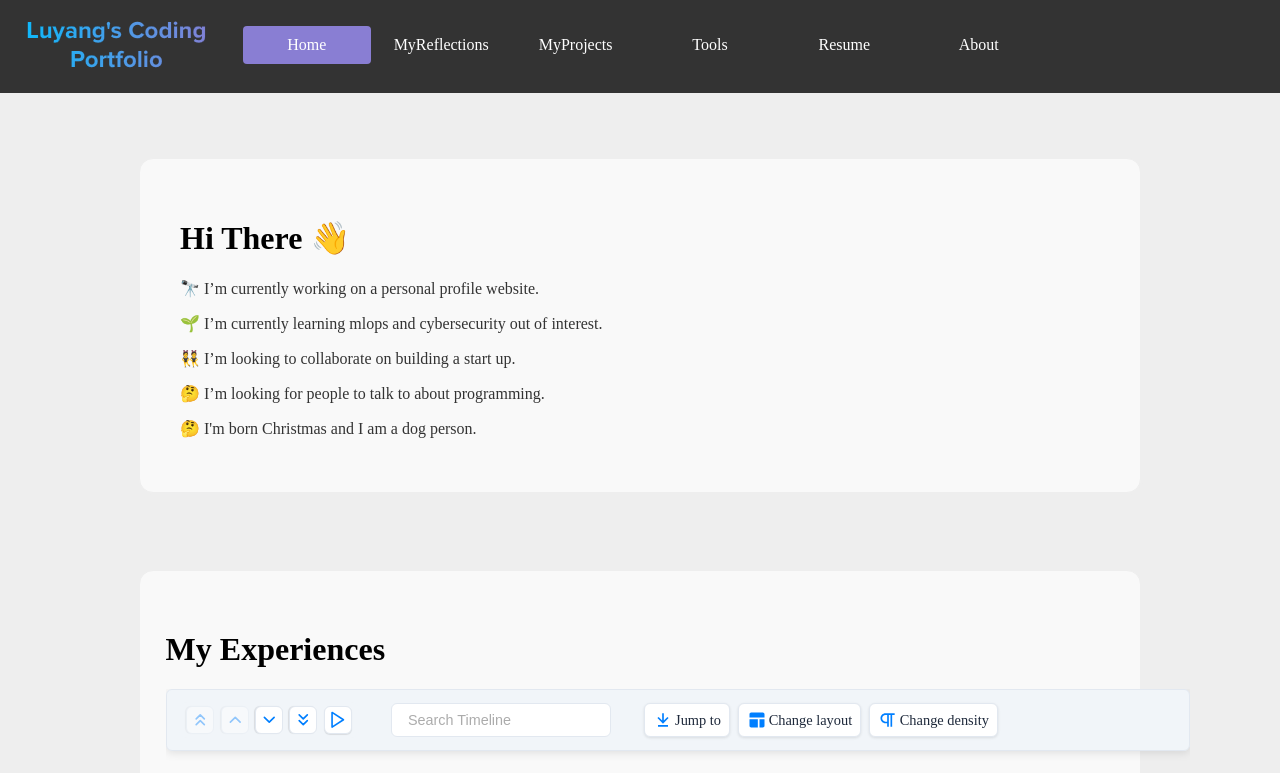
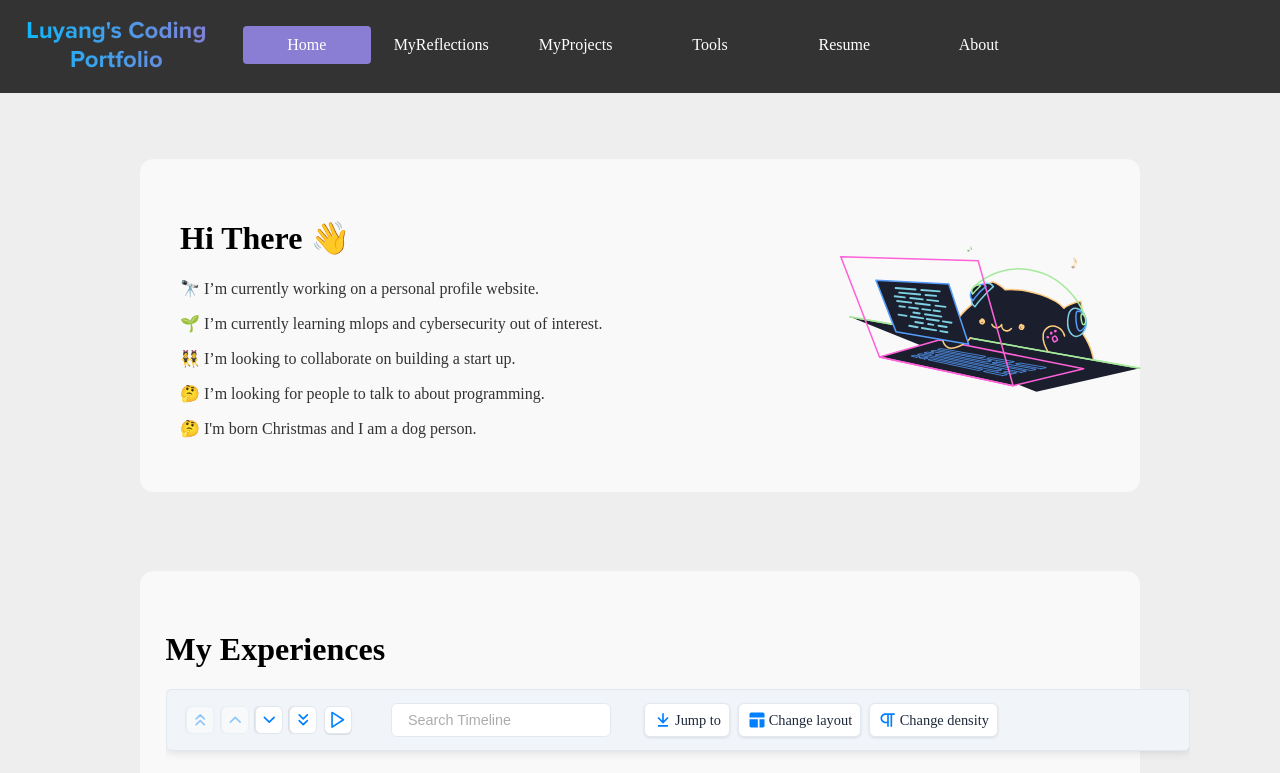
Before and after one commit to luyangliuable/personal-portfolio, a React (Create React App) app in the folder client/: page / in a window 1280 px wide. Shown: the top 773 px of the page. Built offline with nearby package versions, Linux system fonts and the light colour scheme; a web font is replaced by a local one.

Commit message:
Fixed typo in bongo cat css.

```diff
--- a/client/src/components/CodingCat/CodingCat.css
+++ b/client/src/components/CodingCat/CodingCat.css
@@ -1,11 +1,11 @@
-ss:root {
+:root {
     --bg: #1a1e2d;
     --green: #a5ea9b;
     --pink: #ff61d8;
     --blue: #569cfa;
     --orange: #ffcc81;
     --cyan: #7ed1e2;
-}ss
+}
 
 .coding-cat-container svg {
     height: 100%;
```
